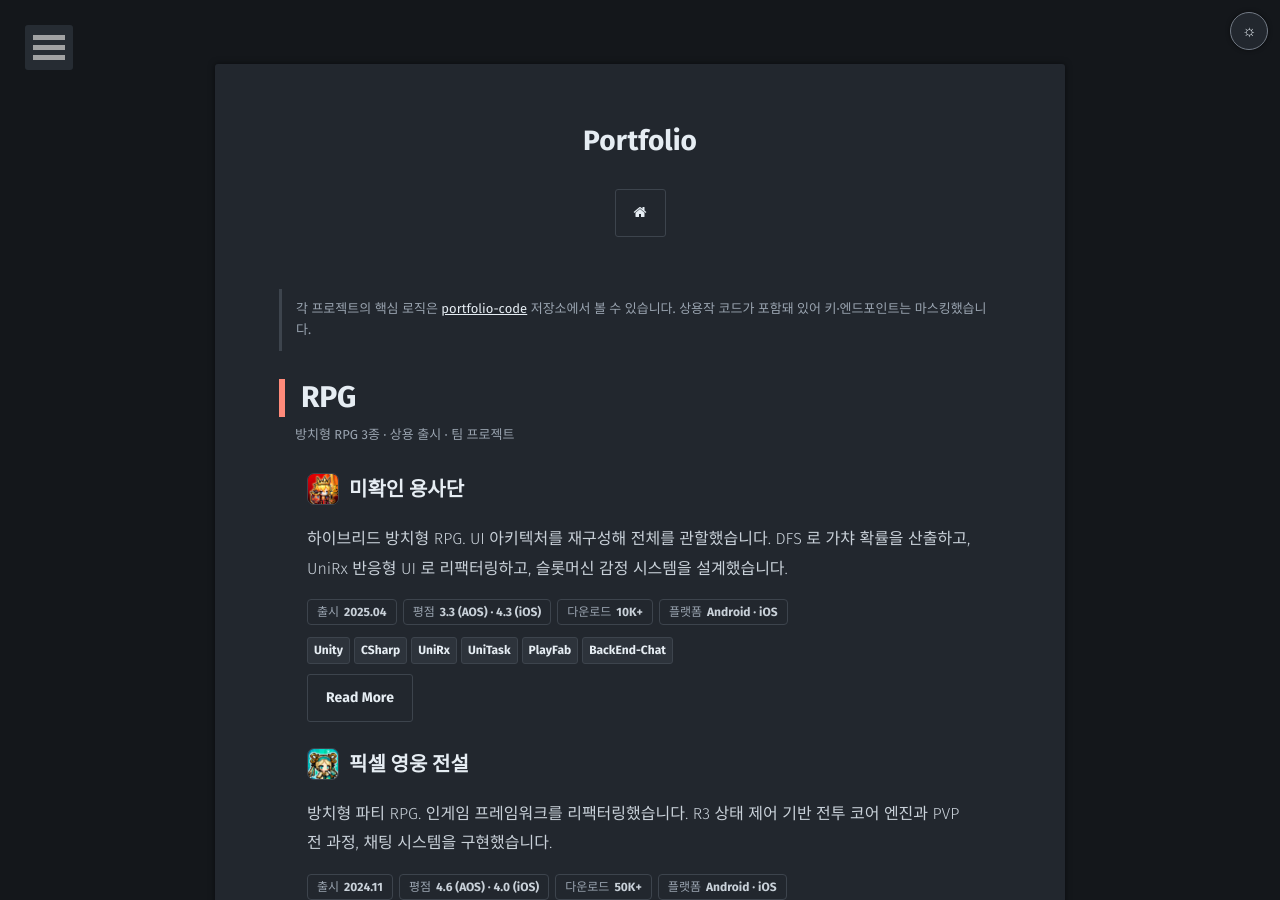
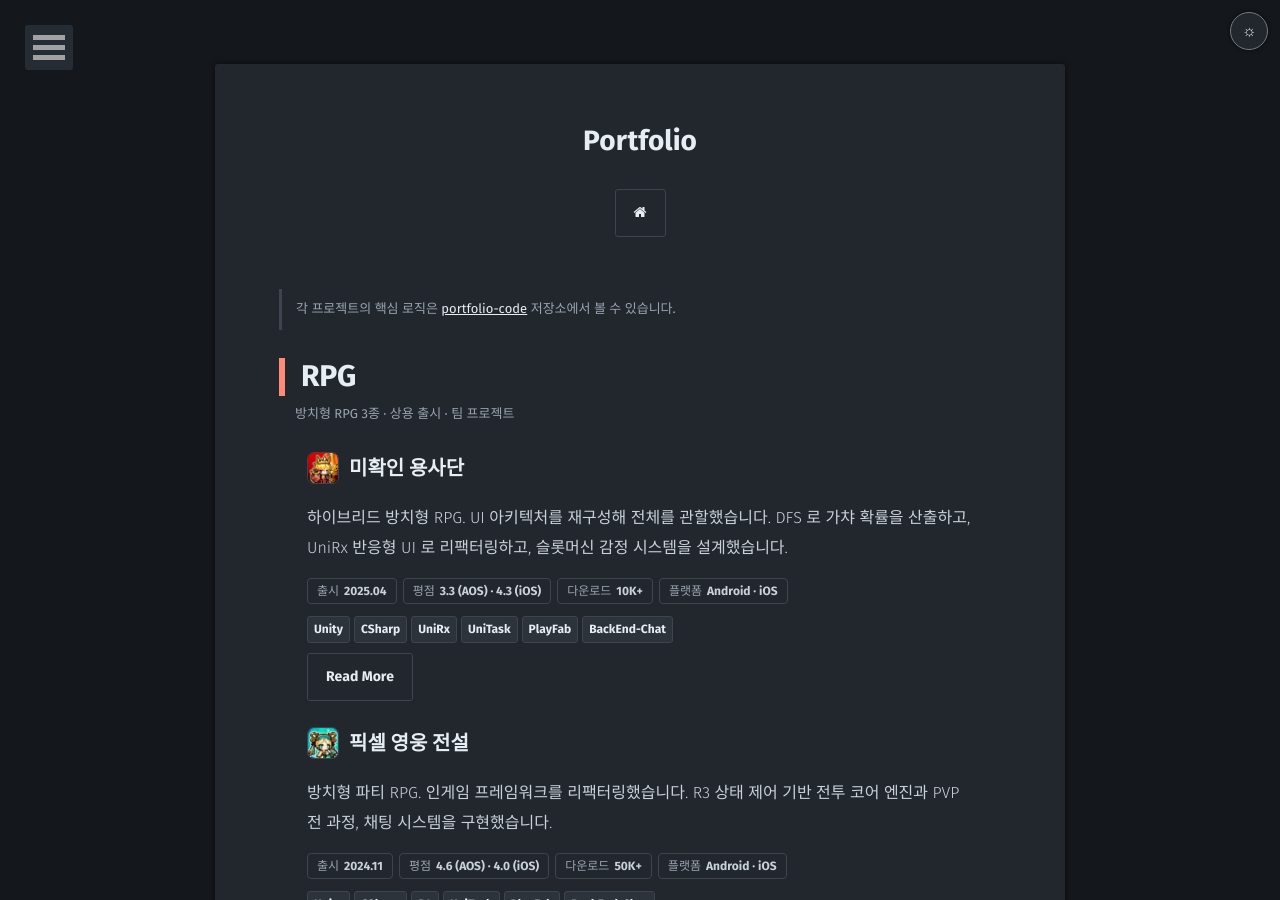
Before and after one commit to mmmdong/mmmdong.github.io, a Jekyll site: the page built from projects/index.md, in a window 1280 px wide and 900 px high. Built offline with Jekyll 4.4.1, drawn with Linux system fonts in a browser that asks for light colours; some web fonts are replaced.

Commit message:
/projects/ 안내문에서 마스킹 문장 제거
'상용작 코드가 포함돼 있어 키·엔드포인트는 마스킹했습니다.' 를 뺐다.
같은 설명이 portfolio-code 의 README 에 표까지 붙어 그대로 있다.

저장소 주소도 site.code-repo 로 바꿨다 — 경로를 손으로 다시 적고 있던
마지막 자리였다.

Co-Authored-By: Claude Opus 5 <noreply@anthropic.com>
Claude-Session: https://claude.ai/code/session_01EzidRgiHxhSwNeafHa9Yrx

```diff
--- a/projects/index.md
+++ b/projects/index.md
@@ -6,4 +6,4 @@ excerpt: "프로젝트 목록"
 comments: false
 ---
 
-<p class="pf-code-note">각 프로젝트의 핵심 로직은 <a href="https://github.com/{{ site.github-url }}/portfolio-code">portfolio-code</a> 저장소에서 볼 수 있습니다. 상용작 코드가 포함돼 있어 키·엔드포인트는 마스킹했습니다.</p>
+<p class="pf-code-note">각 프로젝트의 핵심 로직은 <a href="{{ site.code-repo }}">portfolio-code</a> 저장소에서 볼 수 있습니다.</p>
```
